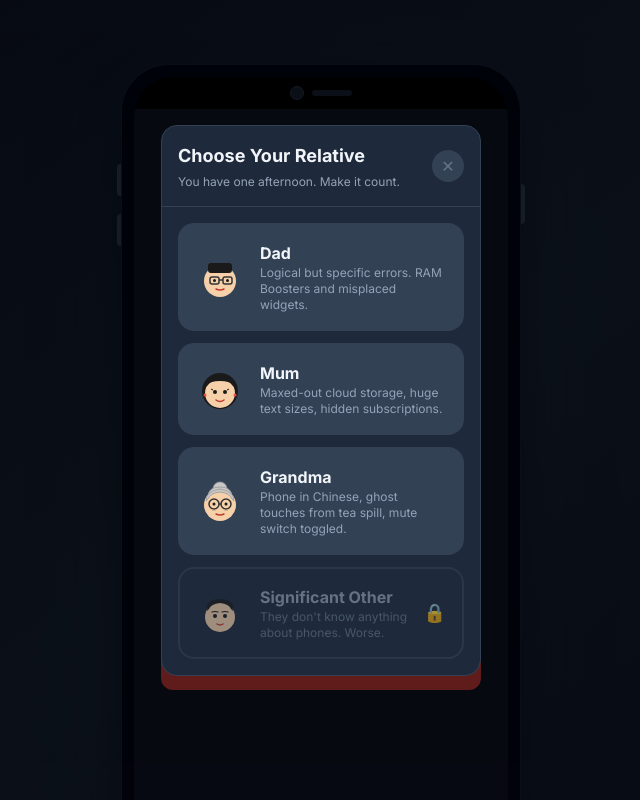
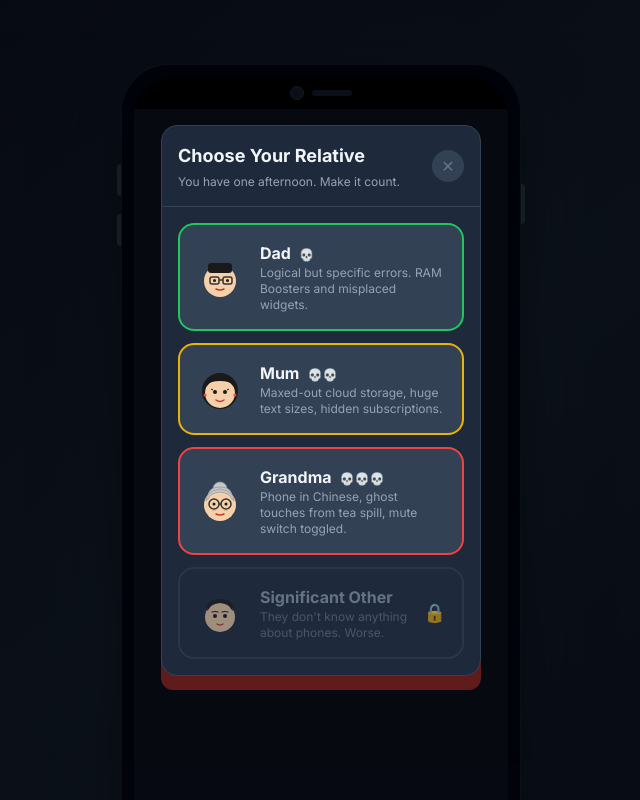
Before and after one commit to rurouni88/pc3-PTSD, a React (Vite) app: page / in a window 1280 px wide. Both pictures are taken after a click on the button "Start". Shown: the top 800 px of the page, without its empty margins (319-959 px from the left). Built offline with nearby package versions, Linux system fonts and the light colour scheme.

Commit message:
feat: restore difficulty color borders + add skull count to level select modal
Dad: green border + 💀
Mum: yellow border + 💀💀
Grandma: red border + 💀💀💀

```diff
--- a/src/screens/BootScreen.tsx
+++ b/src/screens/BootScreen.tsx
@@ -254,11 +254,16 @@ export function BootScreen({ onStartGame, onContinue, onPlayGym }: BootScreenPro
               <button
                 key={key}
                 onClick={() => handleSelectDifficulty(key)}
-                className="flex items-center gap-4 p-4 bg-tertiary rounded-2xl border-2 border-theme active:scale-95 transition-transform"
+                className={`flex items-center gap-4 p-4 bg-tertiary rounded-2xl border-2 active:scale-95 transition-transform ${
+                  key === 'dad' ? 'border-accent-green' : key === 'mum' ? 'border-accent-yellow' : 'border-accent-red'
+                }`}
               >
                 <CharacterAvatar character={key as 'dad' | 'mum' | 'grandma'} size={48} />
                 <div className="flex-1 text-left">
-                  <p className="text-base font-bold text-primary">{level.name}</p>
+                  <p className="text-base font-bold text-primary">
+                    {level.name}
+                    <span className="ml-2 text-xs">{key === 'dad' ? '💀' : key === 'mum' ? '💀💀' : '💀💀💀'}</span>
+                  </p>
                   <p className="text-xs text-secondary">{level.description}</p>
                 </div>
               </button>
```
